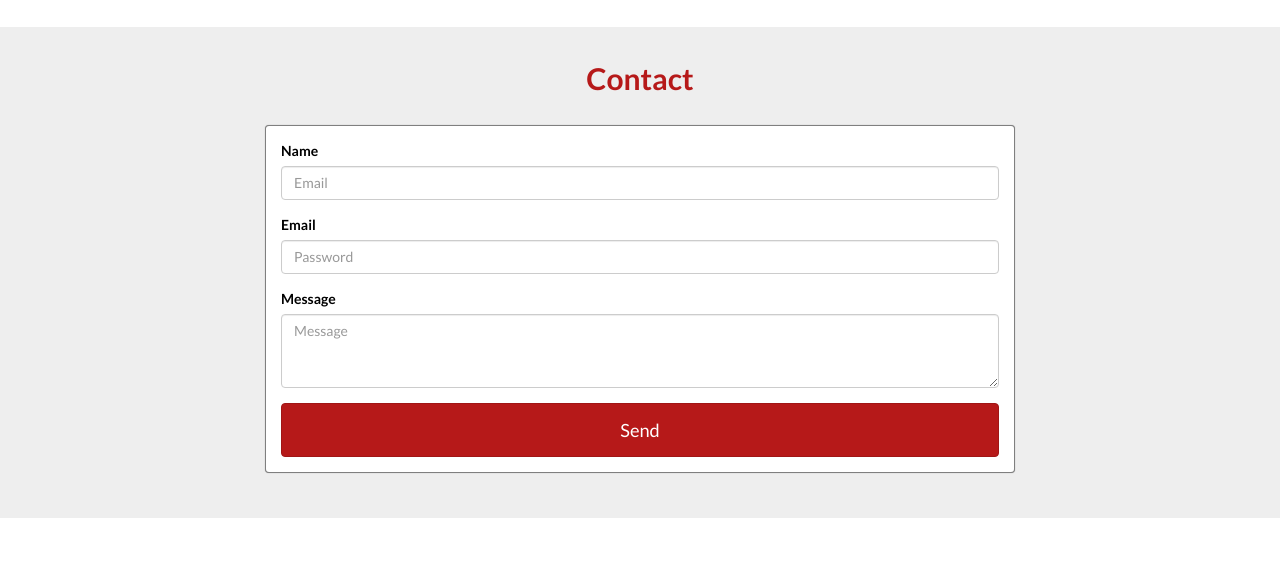
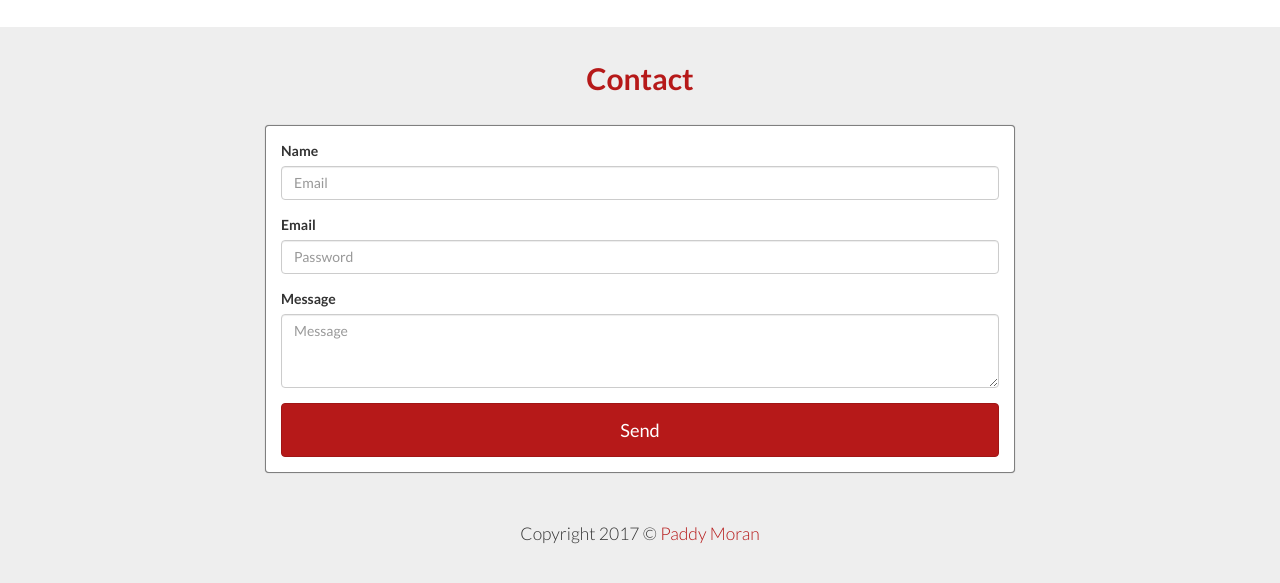
Before and after one commit to kiwidan/dawnspeakers, a website: page index.html in a window 1280 px wide. Shown: the part 1555-2138 px from the top of the page. Before the commit the page ends 2073 px from the top, so only its background shows below. Drawn offline with Linux system fonts and the light colour scheme.

Commit message:
Added copyright

```diff
--- a/index.html
+++ b/index.html
@@ -139,6 +139,8 @@
                     </form>
                 </div>
             </div>
+
+            <p class="text-center copyright">Copyright 2017 &copy; <a href="https://paddymoran.nz">Paddy Moran</a></p>
         </div>
     </div>
 </body>
--- a/sass/main.scss
+++ b/sass/main.scss
@@ -112,15 +112,18 @@ h4 {
     &:nth-child(odd) {
         background: $gray-lighter;
     }
+
+    &:last-child {
+        // padding-bottom: 15px;
+    }
 }
 
-form {
-    label {
-        color: black;
-    }
+form .btn-block {
+    font-size: 1.3em;
+    height: 3em;
+}
 
-    .btn-block {
-        font-size: 1.3em;
-        height: 3em;
-    }
+.copyright {
+    margin-top: 45px;
+    margin-bottom: 0;
 }
```
Also changed, not shown: css/main.css, css/main.min.css.
